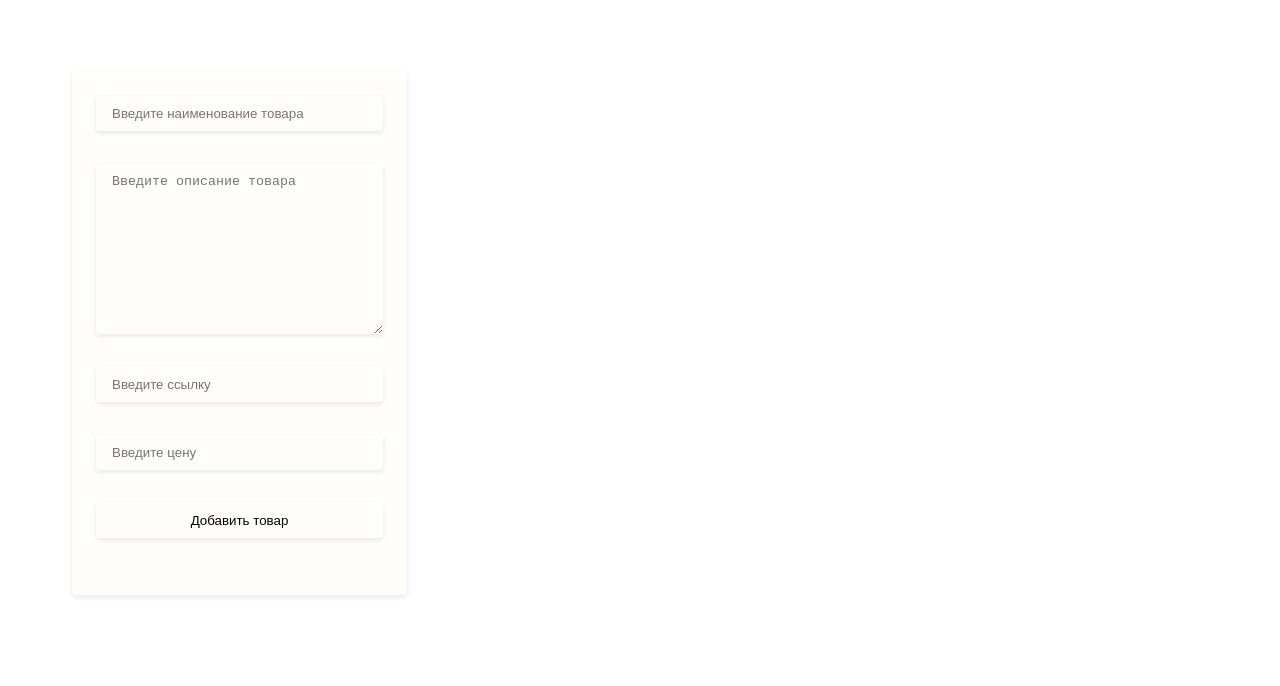
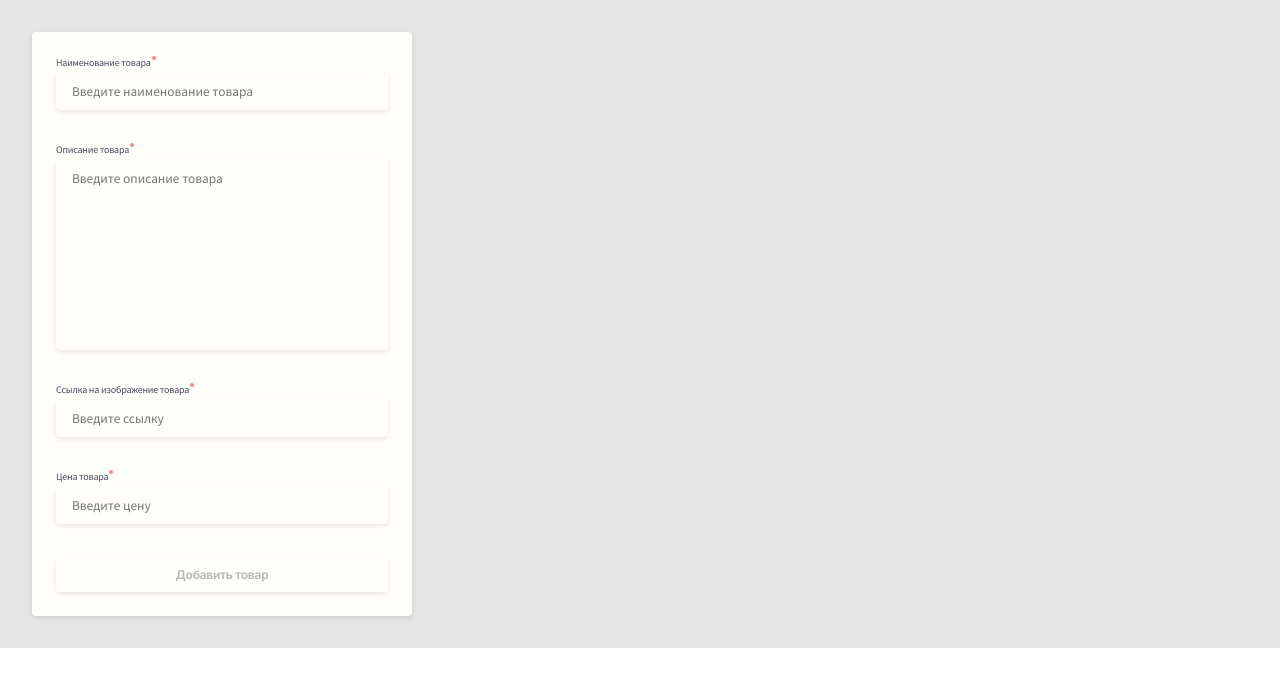
Before and after one commit to Anato3373/project-nuxt-test, a Nuxt app: page / in a window 1280 px wide. Shown: the top 686 px of the page. Built offline with nearby package versions, Linux system fonts and the light colour scheme.

Commit message:
add components

```diff
--- a/components/Form.vue
+++ b/components/Form.vue
@@ -1,45 +1,105 @@
 <template>
-  <div>
+  <div class="form_block">
     <form action="" class="add_form">
-        <input type="text" placeholder="Введите наименование товара" class="add_form__input">
-        <textarea class="add_form__txtar" placeholder="Введите описание товара" name="" id="" cols="30" rows="10"></textarea>
-        <input class="add_form__input" placeholder="Введите ссылку" type="text">
-        <input class="add_form__input" placeholder="Введите цену" type="text">
+      <label for="name">Наименование товара<span></span></label>
+      <input
+        type="text"
+        id="name"
+        placeholder="Введите наименование товара"
+        class="add_form__input"
+      />
+      <label for="textarea">Описание товара<span></span></label>
+      <textarea
+        class="add_form__txtar"
+        placeholder="Введите описание товара"
+        id="textarea"
+        cols="30"
+        rows="10"
+      ></textarea>
+      <label for="img">Ссылка на изображение товара<span></span></label>
+      <input
+        class="add_form__input"
+        id="img"
+        placeholder="Введите ссылку"
+        type="text"
+      />
+      <label for="price">Цена товара<span></span></label>
+      <input
+        class="add_form__input"
+        id="price"
+        placeholder="Введите цену"
+        type="text"
+      />
       <button class="add_form__btn">Добавить товар</button>
     </form>
   </div>
 </template>
 
 <style lang="scss" scoped>
+@import url("https://fonts.googleapis.com/css2?family=Inter:wght@600&family=Source+Sans+Pro:wght@400;600&display=swap");
+
 %input-style {
-    background: #FFFEFB;
+  background: #fffefb;
   box-shadow: 0px 2px 5px rgba(0, 0, 0, 0.1);
   border-radius: 4px;
   border: none;
 }
+
+$font-source: "Source Sans Pro", sans-serif;
+$font-inter: "Inter", sans-serif;
 $input-padding: 10px 16px;
 $input-margin: 0 0 33px 0;
-.add_form{
+
+.form_block {
+    display: flex;
+}
+
+.add_form {
   @extend %input-style;
   display: flex;
   flex-direction: column;
   padding: 24px;
   float: left;
   max-width: 332px;
-    .add_form__input{
+  width: 100%;
+  font-family: $font-source;
+  & label {
+    font-size: 10px;
+    line-height: 13px;
+    letter-spacing: -0.02em;
+    color: #49485e;
+    margin: 0 0 4px 0;
+    & span{
+        display: inline-block;
+        width: 4px;
+        height: 4px;
+        border-radius: 50%;
+        background-color: #FF8484;
+        transform: translate(1px, -6px)
+    }
+  }
+  &__input {
     @extend %input-style;
     padding: $input-padding;
     margin: $input-margin;
+    font-family: $font-source;
   }
-    .add_form__txtar{
+  &__txtar {
     @extend %input-style;
     padding: $input-padding;
     margin: $input-margin;
+    font-family: $font-source;
+    resize: none;
   }
-    .add_form__btn{
+  &__btn {
     @extend %input-style;
     padding: $input-padding;
-        margin: $input-margin;
+    font-family: $font-inter;
+    font-size: 12px;
+    line-height: 15px;
+    text-align: center;
+    letter-spacing: -0.02em;
+    color: #b4b4b4;
   }
 }
 </style>
--- /dev/null
+++ b/components/Main.vue
@@ -0,0 +1,26 @@
+<template>
+  <div class="main">
+    <Form />
+    <Products />
+  </div>
+</template>
+
+<script>
+import Form from "@/components/Form";
+import Products from "../components/Products.vue";
+
+export default {
+  components: {
+    Form,
+    Products,
+  },
+};
+</script>
+
+<style lang="scss" scoped>
+.main {
+  padding: 32px;
+//   height: 93vh;
+  background: #e5e5e5;
+}
+</style>
--- /dev/null
+++ b/components/ProductItem.vue
@@ -0,0 +1,13 @@
+<template>
+
+</template>
+
+<script>
+export default {
+
+}
+</script>
+
+<style lang="scss" scoped>
+
+</style>
--- /dev/null
+++ b/components/Products.vue
@@ -0,0 +1,19 @@
+<template>
+    <div>
+        <ProductItem />
+    </div>
+</template>
+
+<script>
+import ProductItem from './ProductItem.vue'
+export default {
+  components: { ProductItem },
+
+}
+</script>
+
+<style lang="scss" scoped>
+div {
+    height: 100%;
+}
+</style>
--- a/pages/index.vue
+++ b/pages/index.vue
@@ -1,22 +1,25 @@
 <template>
 <div>
-  <Form/>
+  <section>
+    <Main />
+  </section>
 </div>
 </template>
 
 <script>
-import Form from "@/components/Form"
+import Main from "@/components/Main";
 
 export default {
-  name: 'IndexPage',
+  name: "IndexPage",
   components: {
-    Form: Form
-  }
-}
+    Main,
+  },
+};
 </script>
 
-<style lang="scss" scoped>
-  div {
-    padding: 32px;
-  }
+<style lang="scss">
+body {
+  padding: 0;
+  margin: 0;
+}
 </style>
```
Also changed, not shown: 1 other file (tests, documents, lock files or other folders). Lines whose indentation alone changed are shown as unchanged.
